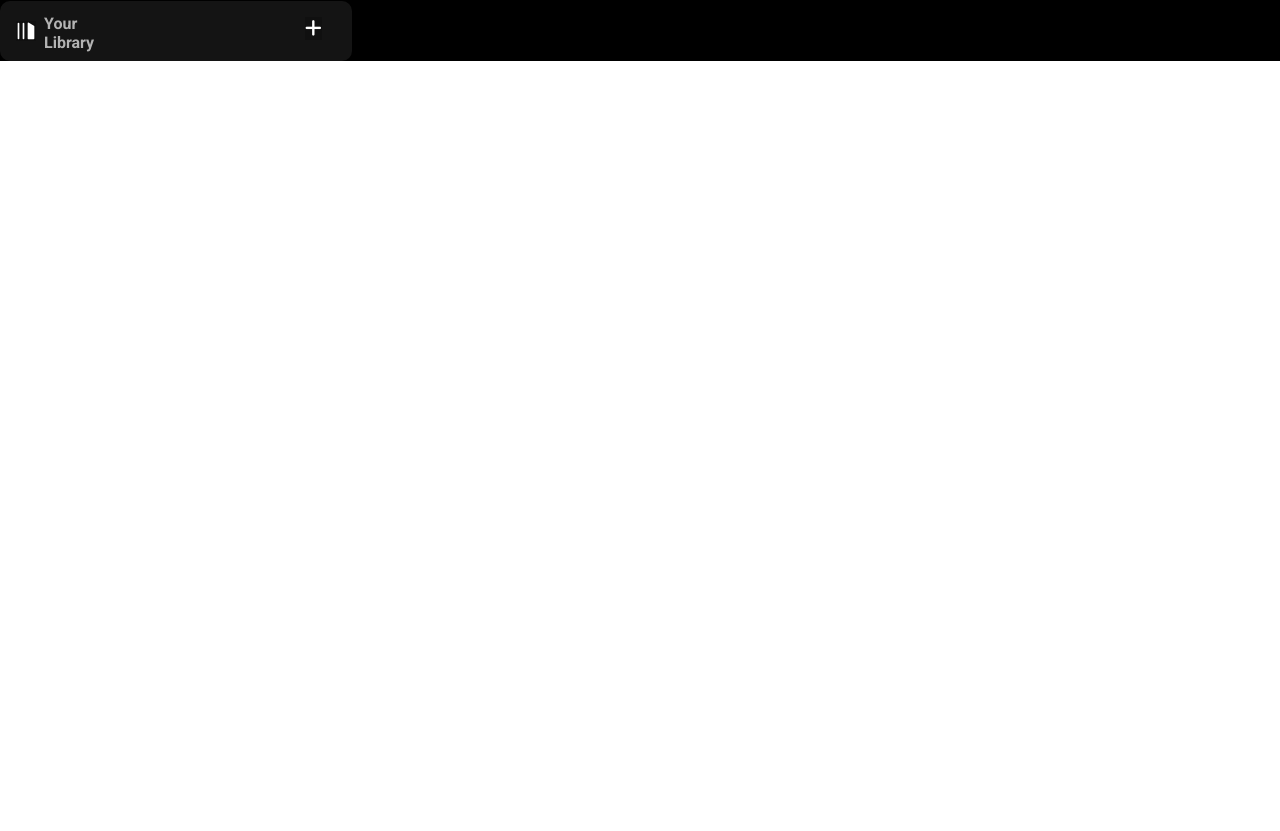
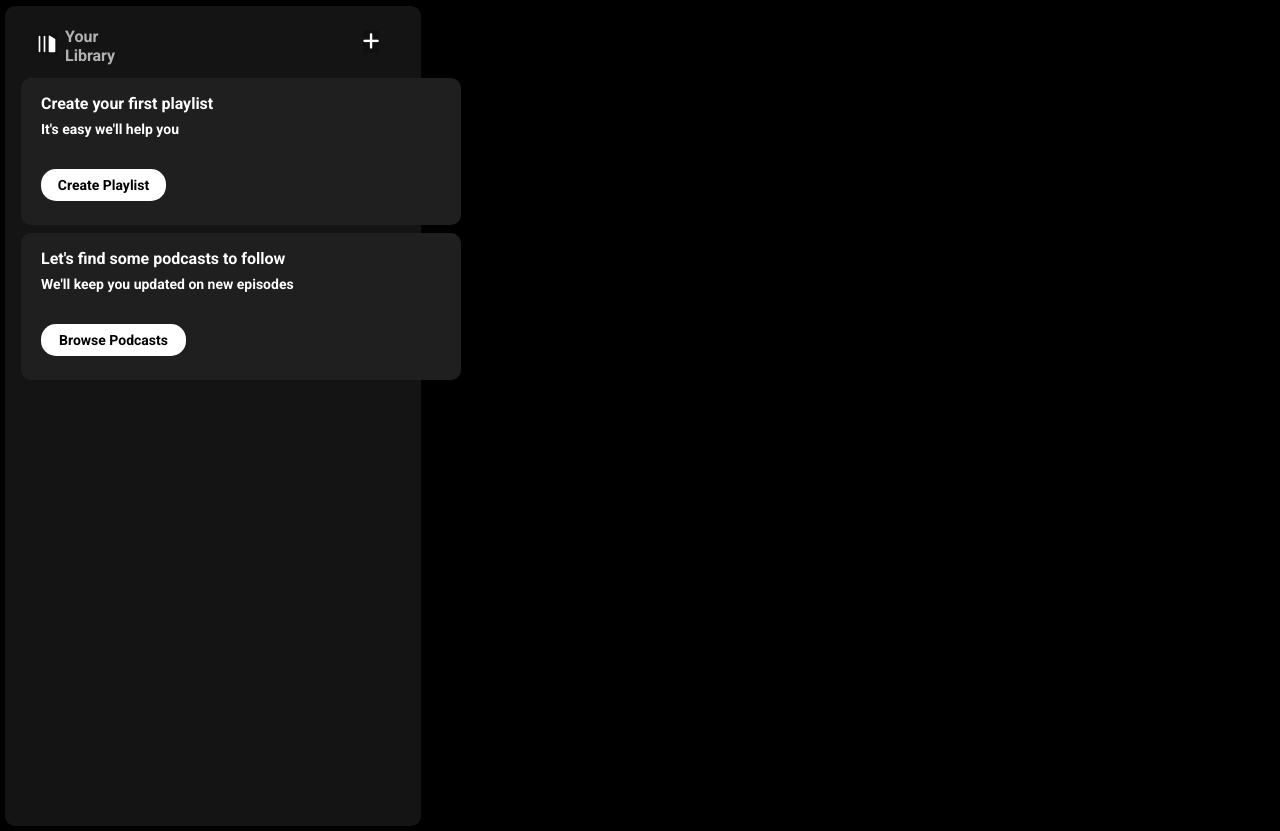
Before and after one commit to Anishkachawla/SpotifyClone_Project, a plain HTML site: page index.html in a window 1280 px wide. Shown: the part 64-895 px from the top of the page. Before the commit the page ends 800 px from the top, so only its background shows below. Drawn offline with Linux system fonts and the light colour scheme.

Commit message:
Day 3 part 2

```diff
--- a/index.html
+++ b/index.html
@@ -58,6 +58,16 @@
                     <button><i class="fa-solid fa-plus"></i></button>
                 </div>
             </div>
+            <div class="playlist">
+                <h2>Create your first playlist</h2>
+                <h3>It's easy we'll help you</h3>
+                <button>Create Playlist</button>
+            </div>
+            <div class="podcast">
+                <h2>Let's find some podcasts to follow</h2>
+                <h3>We'll keep you updated on new episodes</h3>
+                <button>Browse Podcasts</button>
+            </div>
         </div>
         <div class="right"></div>
     </div>
--- a/styles.css
+++ b/styles.css
@@ -17,7 +17,7 @@ button:hover{
     padding: 8px;
     display: flex;
     align-items: center;
-    justify-content: space-evenly;
+    justify-content: start;
 }
 .logo{
     filter: invert(1);
@@ -161,18 +161,21 @@ button:hover{
 
 .main{
     background-color: black;
+    width: 100vw;
+    padding: 5px;
 }
 
 .left{
     background-color: #141414;
-    width: 25%;
-    height: 100%;
+    width: 30%;
+    height: 100vh;
     border-radius: 10px;
     padding: 12px 16px 8px;
 }
 .library{
     font-size: 16px;
-    height: 40px;
+    height: 32px;
+    padding: 12px 16px 8px;
     display: flex;
     align-items: center;
 }
@@ -197,7 +200,7 @@ button:hover{
     padding: 4px;
     align-items: end;
     justify-content: end;
-    margin-left: 175px;
+    margin-left: 225px;
 }
 .plus_icon button{
     border: none;
@@ -206,3 +209,63 @@ button:hover{
 .plus_icon button:hover{
     font-size: 20px;
 }
+.playlist{
+    width: 400px;
+    height: 115px;
+    margin: 8px 0px;
+    padding: 16px 20px;
+    background-color: #1f1f1f;
+    border-radius: 10px;
+    color: white;
+    align-items: center;
+    justify-content: space-between;
+}
+.playlist h2{
+    font-size: 16px;
+}
+.playlist h3{
+    font-size: 14px;
+    margin-top: 8px;
+}
+.playlist button{
+    font-size: 14px;
+    font-weight: 700;
+    height: 32px;
+    width: 125px;
+    color: black;
+    background-color: #ffffff;
+    border-radius: 15px;
+    border: none;
+    padding: 4px 16px;
+    margin-top: 32px;
+}
+.podcast{
+    width: 400px;
+    height: 115px;
+    margin: 8px 0px;
+    padding: 16px 20px;
+    background-color: #1f1f1f;
+    border-radius: 10px;
+    color: white;
+    align-items: center;
+    justify-content: space-between;
+}
+.podcast h2{
+    font-size: 16px;
+}
+.podcast h3{
+    font-size: 14px;
+    margin-top: 8px;
+}
+.podcast button{
+    font-size: 14px;
+    font-weight: 700;
+    height: 32px;
+    width: 145px;
+    color: black;
+    background-color: #ffffff;
+    border-radius: 15px;
+    border: none;
+    padding: 4px 16px;
+    margin-top: 32px;
+}
```
